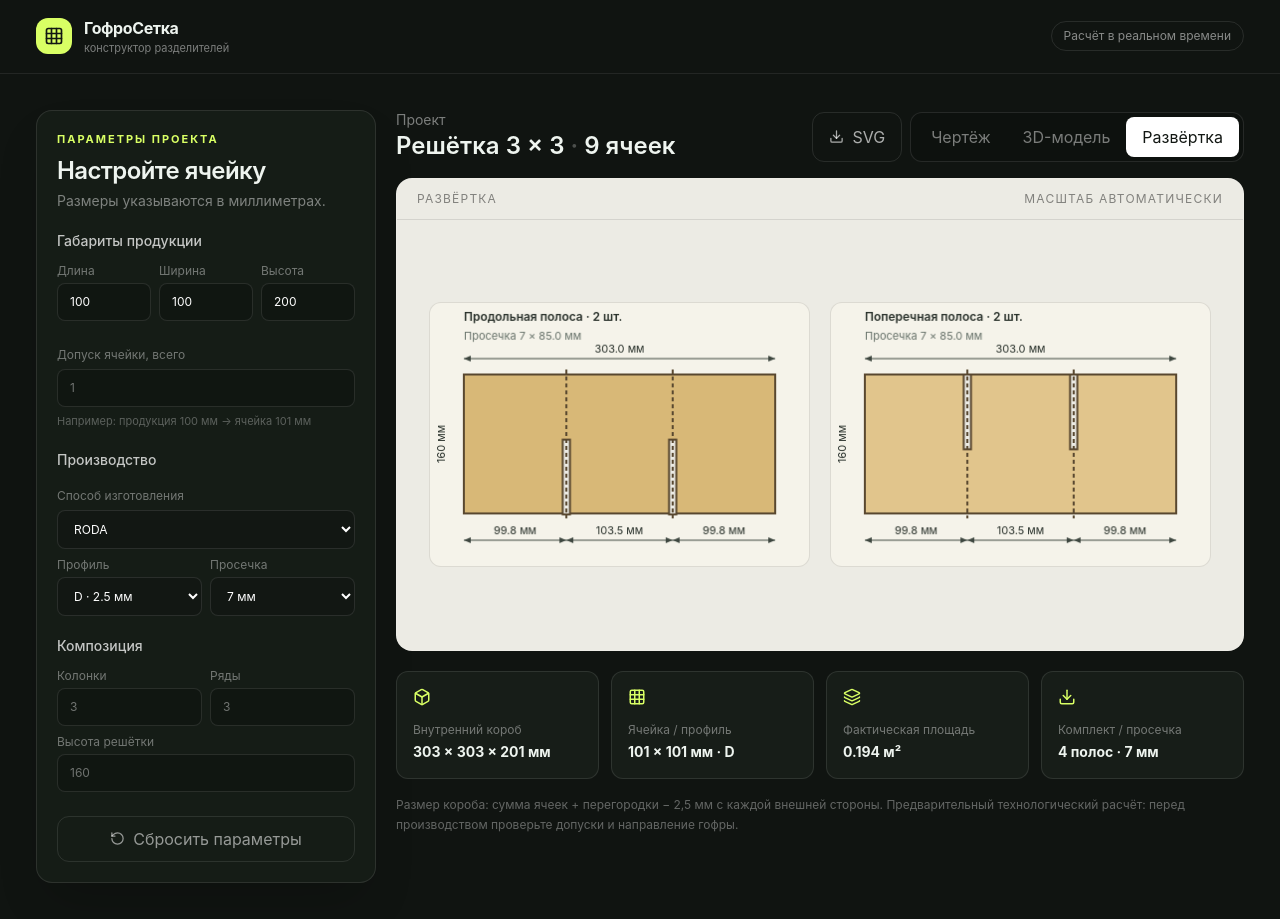
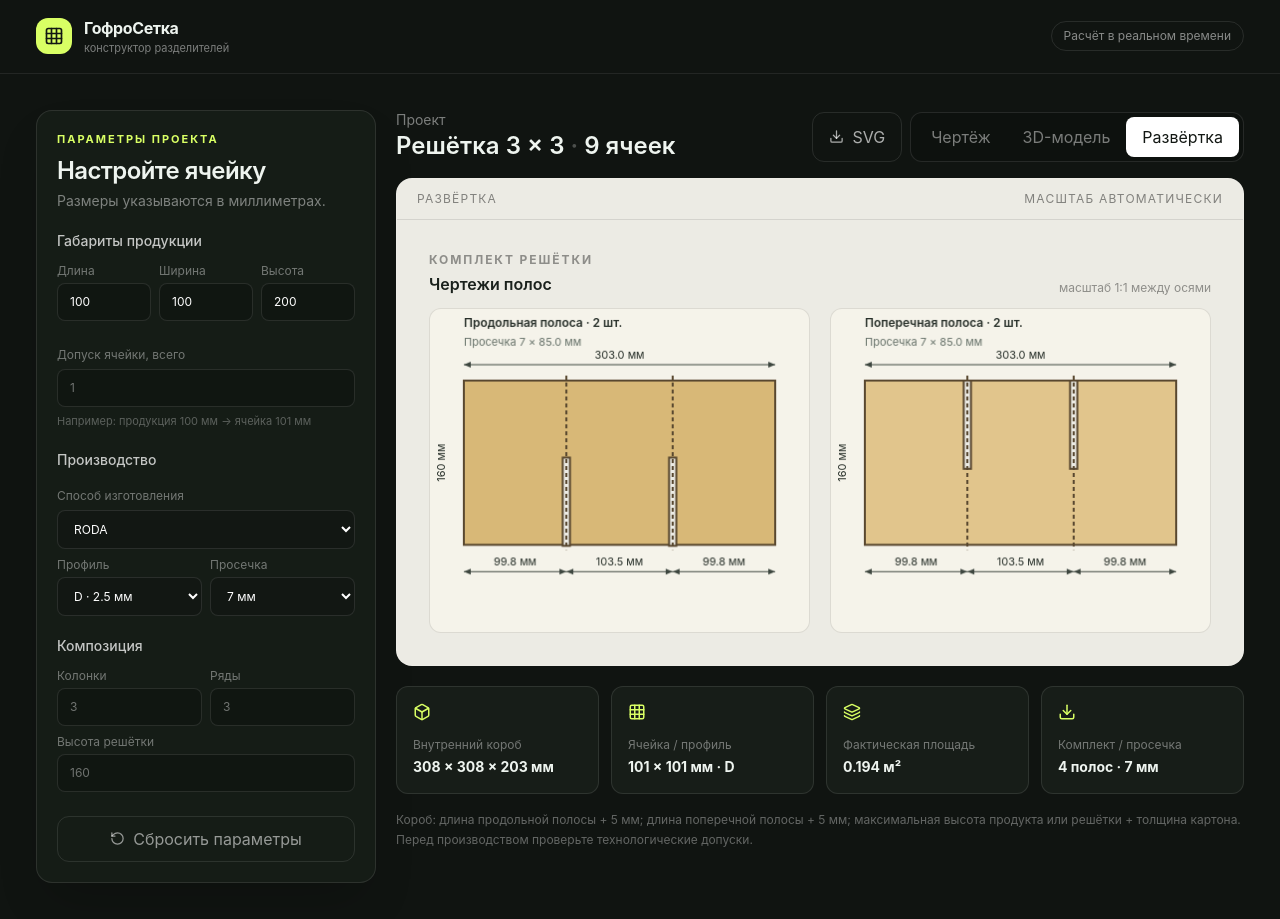
Before and after one commit to DemonicRous/gofrosetka, a Vue app: page / in a window 1280 px wide. Both pictures are taken after a click on the button "Развёртка". Built offline with nearby package versions, Linux system fonts and the light colour scheme.

Commit message:
Refine box sizing and production drawings

```diff
--- a/src/App.vue
+++ b/src/App.vue
@@ -16,7 +16,9 @@ const board = computed(() => profiles[p.value.profile])
 const innerL = computed(() => Math.max(0, cellL.value * p.value.cols + board.value * (p.value.cols - 1) - edgeTrim * 2))
 const innerW = computed(() => Math.max(0, cellW.value * p.value.rows + board.value * (p.value.rows - 1) - edgeTrim * 2))
 const stripHeight = computed(() => Math.max(20, p.value.gridHeight))
-const boxHeight = computed(() => Math.max(p.value.height + p.value.gap, stripHeight.value))
+const boxLength = computed(() => innerL.value + 5)
+const boxWidth = computed(() => innerW.value + 5)
+const boxHeight = computed(() => Math.max(p.value.height, stripHeight.value) + board.value)
 const longStrips = computed(() => Math.max(0, p.value.rows - 1))
 const crossStrips = computed(() => Math.max(0, p.value.cols - 1))
 const slotDepth = computed(() => stripHeight.value / 2 + 5)
@@ -54,14 +56,14 @@ const dieLayout = computed(() => {
 const area = computed(() => (p.value.method === 'RODA' ? pieceArea.value : dieLayout.value?.perKit || 0).toFixed(3))
 const cells = computed(() => p.value.rows * p.value.cols)
 const reset = () => p.value = { length: 100, width: 100, height: 200, gridHeight: 160, gap: 1, rows: 3, cols: 3, profile: 'D', slot: 7, method: 'RODA' }
-const methodChanged = () => { if (p.value.method === 'RODA') p.value.slot = 7 }
+const methodChanged = () => { p.value.slot = p.value.method === 'RODA' ? 7 : 6 }
 const downloadDrawing = () => {
   const scale = 800 / Math.max(innerL.value, innerW.value)
   const w = innerL.value * scale, h = innerW.value * scale
   const lines = []
   for (let i = 1; i < p.value.cols; i++) lines.push(`<line x1="${(i * cellL.value + (i - .5) * board.value - edgeTrim) * scale}" y1="0" x2="${(i * cellL.value + (i - .5) * board.value - edgeTrim) * scale}" y2="${h}"/>`)
   for (let i = 1; i < p.value.rows; i++) lines.push(`<line x1="0" y1="${(i * cellW.value + (i - .5) * board.value - edgeTrim) * scale}" x2="${w}" y2="${(i * cellW.value + (i - .5) * board.value - edgeTrim) * scale}"/>`)
-  const svg = `<svg xmlns="http://www.w3.org/2000/svg" width="${w + 80}" height="${h + 110}" viewBox="-40 -40 ${w + 80} ${h + 110}"><style>text{font-family:Arial;font-size:14px;fill:#222}line,rect{fill:none;stroke:#222;stroke-width:2}</style><rect width="${w}" height="${h}"/>${lines.join('')}<text x="0" y="${h + 28}">ГофроСетка · ${p.value.cols}×${p.value.rows} · ${innerL.value.toFixed(0)}×${innerW.value.toFixed(0)}×${boxHeight.value.toFixed(0)} мм</text><text x="0" y="${h + 50}">Профиль ${p.value.profile} (${board.value} мм) · просечка ${p.value.slot} мм · высота решётки ${stripHeight.value} мм</text></svg>`
+  const svg = `<svg xmlns="http://www.w3.org/2000/svg" width="${w + 80}" height="${h + 110}" viewBox="-40 -40 ${w + 80} ${h + 110}"><style>text{font-family:Arial;font-size:14px;fill:#222}line,rect{fill:none;stroke:#222;stroke-width:2}</style><rect width="${w}" height="${h}"/>${lines.join('')}<text x="0" y="${h + 28}">ГофроСетка · ${p.value.cols}×${p.value.rows} · короб ${boxLength.value.toFixed(0)}×${boxWidth.value.toFixed(0)}×${boxHeight.value.toFixed(0)} мм</text><text x="0" y="${h + 50}">Профиль ${p.value.profile} (${board.value} мм) · просечка ${p.value.slot} мм · высота решётки ${stripHeight.value} мм</text></svg>`
   const link = document.createElement('a')
   link.href = URL.createObjectURL(new Blob([svg], { type: 'image/svg+xml' }))
   link.download = `gofrosetka-${p.value.cols}x${p.value.rows}.svg`
@@ -96,11 +98,11 @@ const downloadDrawing = () => {
           <div class="grid min-h-[430px] place-items-center p-8">
             <div v-if="active==='Чертёж'" class="relative w-full max-w-[720px]" :style="{aspectRatio: innerL+'/'+innerW}"><div class="absolute inset-0 border-2 border-[#273229] bg-[linear-gradient(135deg,#f7f6ee,#e5e4dc)] shadow-xl"></div><div class="absolute inset-0 grid" :style="{gridTemplateColumns:`repeat(${p.cols},1fr)`,gridTemplateRows:`repeat(${p.rows},1fr)`}"><div v-for="n in cells" :key="n" class="grid place-items-center border border-[#556158]/60 text-[clamp(9px,1.2vw,14px)] text-black/35">{{n}}</div></div><span class="absolute -bottom-7 left-1/2 -translate-x-1/2 text-xs">{{ innerL.toFixed(0) }} мм</span><span class="absolute -right-16 top-1/2 -translate-y-1/2 rotate-90 text-xs">{{ innerW.toFixed(0) }} мм</span></div>
             <GridScene v-else-if="active==='3D-модель'" :length="p.length" :width="p.width" :height="p.height" :grid-height="stripHeight" :rows="p.rows" :cols="p.cols" :cell-l="cellL" :cell-w="cellW" :board="board" />
-            <div v-else class="w-full"><DieLayoutCanvas v-if="p.method === 'DIE' && dieLayout" :layout="dieLayout"/><div v-else-if="p.method === 'DIE'" class="grid h-[300px] place-items-center text-center text-black/45"><p>Комплект не помещается на лист 1000 × 1000 мм.<br>Уменьшите размеры или высоту решётки.</p></div><div v-else class="grid gap-5 xl:grid-cols-2"><StripCanvas title="Продольная полоса" :length="innerL" :height="stripHeight" :quantity="longStrips" :slots="longSlotPositions" :slot-width="p.slot" :slot-depth="slotDepth" /><StripCanvas title="Поперечная полоса" :length="innerW" :height="stripHeight" :quantity="crossStrips" :slots="crossSlotPositions" :slot-width="p.slot" :slot-depth="slotDepth" from-top /></div></div>
+            <div v-else class="w-full space-y-7"><section><div class="mb-3 flex items-end justify-between gap-3"><div><p class="text-xs font-bold uppercase tracking-[.16em] text-black/40">Комплект решётки</p><h3 class="mt-1 font-semibold">Чертежи полос</h3></div><span class="text-xs text-black/40">масштаб 1:1 между осями</span></div><div class="grid gap-5 xl:grid-cols-2"><StripCanvas title="Продольная полоса" :length="innerL" :height="stripHeight" :quantity="longStrips" :slots="longSlotPositions" :slot-width="p.slot" :slot-depth="slotDepth" /><StripCanvas title="Поперечная полоса" :length="innerW" :height="stripHeight" :quantity="crossStrips" :slots="crossSlotPositions" :slot-width="p.slot" :slot-depth="slotDepth" from-top /></div></section><section v-if="p.method === 'DIE'"><div class="mb-3"><p class="text-xs font-bold uppercase tracking-[.16em] text-black/40">Плоская высечка</p><h3 class="mt-1 font-semibold">Раскладка на штампе</h3></div><DieLayoutCanvas v-if="dieLayout" :layout="dieLayout"/><div v-else class="grid h-[300px] place-items-center text-center text-black/45"><p>Комплект не помещается на лист 1000 × 1000 мм.<br>Уменьшите размеры или высоту решётки.</p></div></section></div>
           </div>
         </div>
-        <div class="mt-5 grid gap-3 sm:grid-cols-2 xl:grid-cols-4"><div v-for="item in [[Box,'Внутренний короб',`${innerL.toFixed(0)} × ${innerW.toFixed(0)} × ${boxHeight.toFixed(0)} мм`],[Grid3X3,'Ячейка / профиль',`${cellL} × ${cellW} мм · ${p.profile}`],[Layers3,p.method === 'RODA' ? 'Фактическая площадь' : 'Площадь на комплект',`${area} м²`],[Download,p.method === 'DIE' && dieLayout ? 'Лист / комплектов' : 'Комплект / просечка',p.method === 'DIE' && dieLayout ? `${dieLayout.sheetW}×${dieLayout.sheetH} · ${dieLayout.kits} шт.` : `${longStrips + crossStrips} полос · ${p.slot} мм`]]" :key="item[1]" class="rounded-xl border border-white/10 bg-[#171d18] p-4"><component :is="item[0]" :size="18" class="mb-4 text-[#d9ff64]"/><p class="text-xs text-white/40">{{item[1]}}</p><b class="mt-1 block text-sm">{{item[2]}}</b></div></div>
-        <p class="mt-4 text-xs leading-5 text-white/35">Размер короба: сумма ячеек + перегородки − 2,5 мм с каждой внешней стороны. Предварительный технологический расчёт: перед производством проверьте допуски и направление гофры.</p>
+        <div class="mt-5 grid gap-3 sm:grid-cols-2 xl:grid-cols-4"><div v-for="item in [[Box,'Внутренний короб',`${boxLength.toFixed(0)} × ${boxWidth.toFixed(0)} × ${boxHeight.toFixed(0)} мм`],[Grid3X3,'Ячейка / профиль',`${cellL} × ${cellW} мм · ${p.profile}`],[Layers3,p.method === 'RODA' ? 'Фактическая площадь' : 'Площадь на комплект',`${area} м²`],[Download,p.method === 'DIE' && dieLayout ? 'Лист / комплектов' : 'Комплект / просечка',p.method === 'DIE' && dieLayout ? `${dieLayout.sheetW}×${dieLayout.sheetH} · ${dieLayout.kits} шт.` : `${longStrips + crossStrips} полос · ${p.slot} мм`]]" :key="item[1]" class="rounded-xl border border-white/10 bg-[#171d18] p-4"><component :is="item[0]" :size="18" class="mb-4 text-[#d9ff64]"/><p class="text-xs text-white/40">{{item[1]}}</p><b class="mt-1 block text-sm">{{item[2]}}</b></div></div>
+        <p class="mt-4 text-xs leading-5 text-white/35">Короб: длина продольной полосы + 5 мм; длина поперечной полосы + 5 мм; максимальная высота продукта или решётки + толщина картона. Перед производством проверьте технологические допуски.</p>
       </section>
     </main>
   </div>
--- a/src/components/StripCanvas.vue
+++ b/src/components/StripCanvas.vue
@@ -16,28 +16,29 @@ const draw = () => {
   const el = canvas.value, rect = el.getBoundingClientRect(), dpr = Math.min(devicePixelRatio, 2)
   el.width = rect.width * dpr; el.height = rect.height * dpr
   const ctx = el.getContext('2d'); ctx.scale(dpr, dpr); ctx.clearRect(0, 0, rect.width, rect.height)
-  const padX = 34, top = 72, drawW = rect.width - padX * 2, maxH = 140
-  const drawH = Math.min(maxH, Math.max(72, drawW * props.height / props.length))
-  const sx = drawW / props.length, sy = drawH / props.height
+  const padX = 34, top = 72, availableW = rect.width - padX * 2, availableH = rect.height - top - 48
+  const scale = Math.min(1.25, availableW / props.length, availableH / props.height)
+  const drawW = props.length * scale, drawH = props.height * scale, startX = (rect.width - drawW) / 2
+  const sx = scale, sy = scale
   ctx.fillStyle = props.fromTop ? '#e1c58c' : '#d8b877'; ctx.strokeStyle = '#58472f'; ctx.lineWidth = 2
-  ctx.fillRect(padX, top, drawW, drawH); ctx.strokeRect(padX, top, drawW, drawH)
+  ctx.fillRect(startX, top, drawW, drawH); ctx.strokeRect(startX, top, drawW, drawH)
   for (const pos of props.slots) {
-    const x = padX + pos * sx, sw = Math.max(3, props.slotWidth * sx), depth = Math.min(props.height, props.slotDepth) * sy
+    const x = startX + pos * sx, sw = Math.max(3, props.slotWidth * sx), depth = Math.min(props.height, props.slotDepth) * sy
     ctx.fillStyle = '#ecebe4'; ctx.strokeStyle = '#58472f'
     const y = props.fromTop ? top : top + drawH - depth
     ctx.fillRect(x - sw / 2, y, sw, depth + 1); ctx.strokeRect(x - sw / 2, y, sw, depth + 1)
     ctx.setLineDash([4, 3]); ctx.beginPath(); ctx.moveTo(x, top - 5); ctx.lineTo(x, top + drawH + 5); ctx.stroke(); ctx.setLineDash([])
   }
   const points = [0, ...props.slots, props.length]
-  for (let i = 0; i < points.length - 1; i++) arrow(ctx, padX + points[i] * sx, padX + points[i + 1] * sx, top + drawH + 27, points[i + 1] - points[i])
-  arrow(ctx, padX, padX + drawW, top - 16, props.length)
+  for (let i = 0; i < points.length - 1; i++) arrow(ctx, startX + points[i] * sx, startX + points[i + 1] * sx, top + drawH + 27, points[i + 1] - points[i])
+  arrow(ctx, startX, startX + drawW, top - 16, props.length)
   ctx.save(); ctx.translate(15, top + drawH / 2); ctx.rotate(-Math.PI / 2); ctx.fillStyle = '#28302a'; ctx.font = '11px Inter, sans-serif'; ctx.textAlign = 'center'; ctx.fillText(`${props.height.toFixed(0)} мм`, 0, 0); ctx.restore()
-  ctx.fillStyle = '#28302a'; ctx.font = '600 12px Inter, sans-serif'; ctx.textAlign = 'left'; ctx.fillText(`${props.title} · ${props.quantity} шт.`, padX, 18)
-  ctx.font = '11px Inter, sans-serif'; ctx.fillStyle = '#667169'; ctx.fillText(`Просечка ${props.slotWidth} × ${props.slotDepth.toFixed(1)} мм`, padX, 37)
+  ctx.fillStyle = '#28302a'; ctx.font = '600 12px Inter, sans-serif'; ctx.textAlign = 'left'; ctx.fillText(`${props.title} · ${props.quantity} шт.`, startX, 18)
+  ctx.font = '11px Inter, sans-serif'; ctx.fillStyle = '#667169'; ctx.fillText(`Просечка ${props.slotWidth} × ${props.slotDepth.toFixed(1)} мм`, startX, 37)
 }
 onMounted(() => { observer = new ResizeObserver(draw); observer.observe(canvas.value); draw() })
 watch(() => [props.length, props.height, props.quantity, props.slots, props.slotWidth, props.slotDepth], draw, { deep: true })
 onBeforeUnmount(() => observer?.disconnect())
 </script>
 
-<template><canvas ref="canvas" class="h-[265px] w-full rounded-xl border border-black/10 bg-[#f5f3ea]"></canvas></template>
+<template><canvas ref="canvas" class="w-full rounded-xl border border-black/10 bg-[#f5f3ea]" :style="{height: `${Math.min(520, Math.max(270, height * 1.25 + 125))}px`}"></canvas></template>
```
Also changed, not shown: src/components/DieLayoutCanvas.vue (+8 -4 lines).
